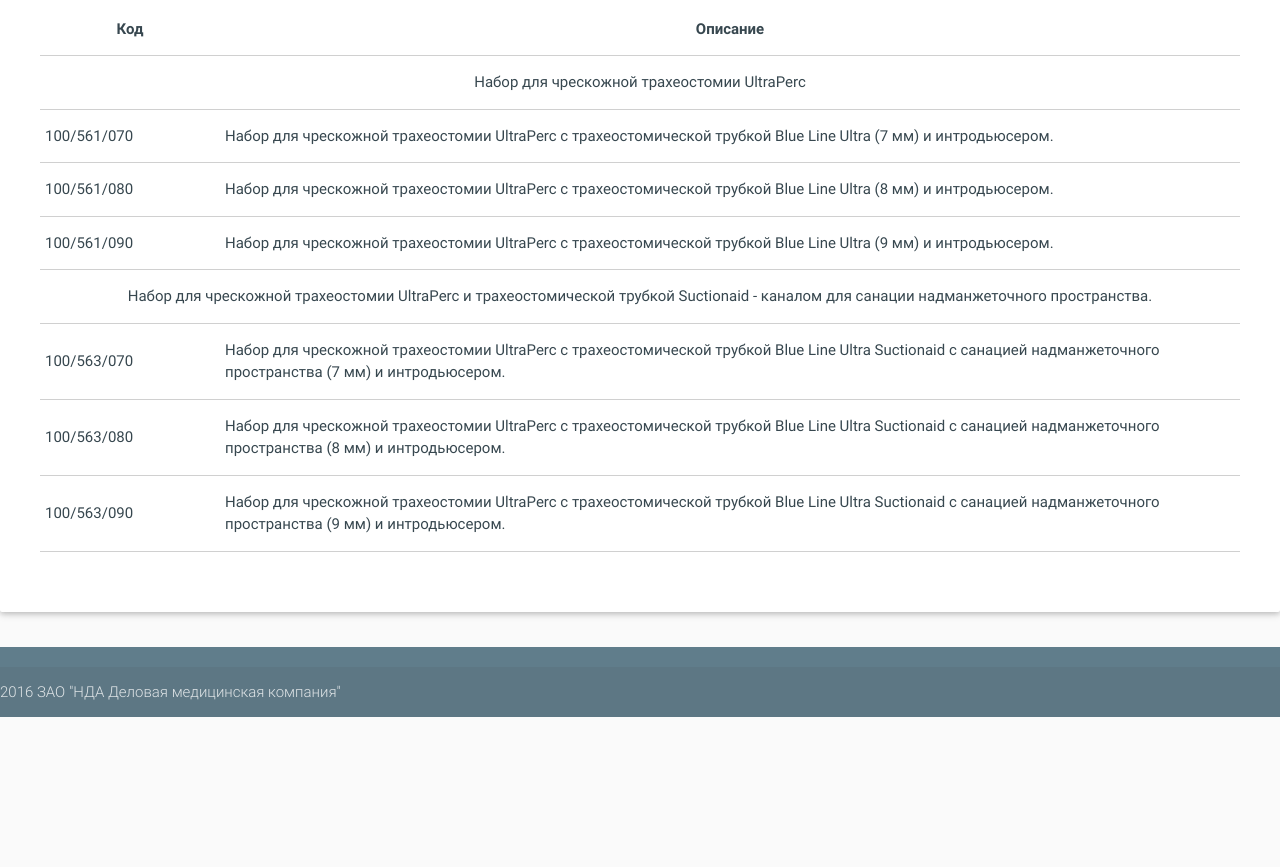
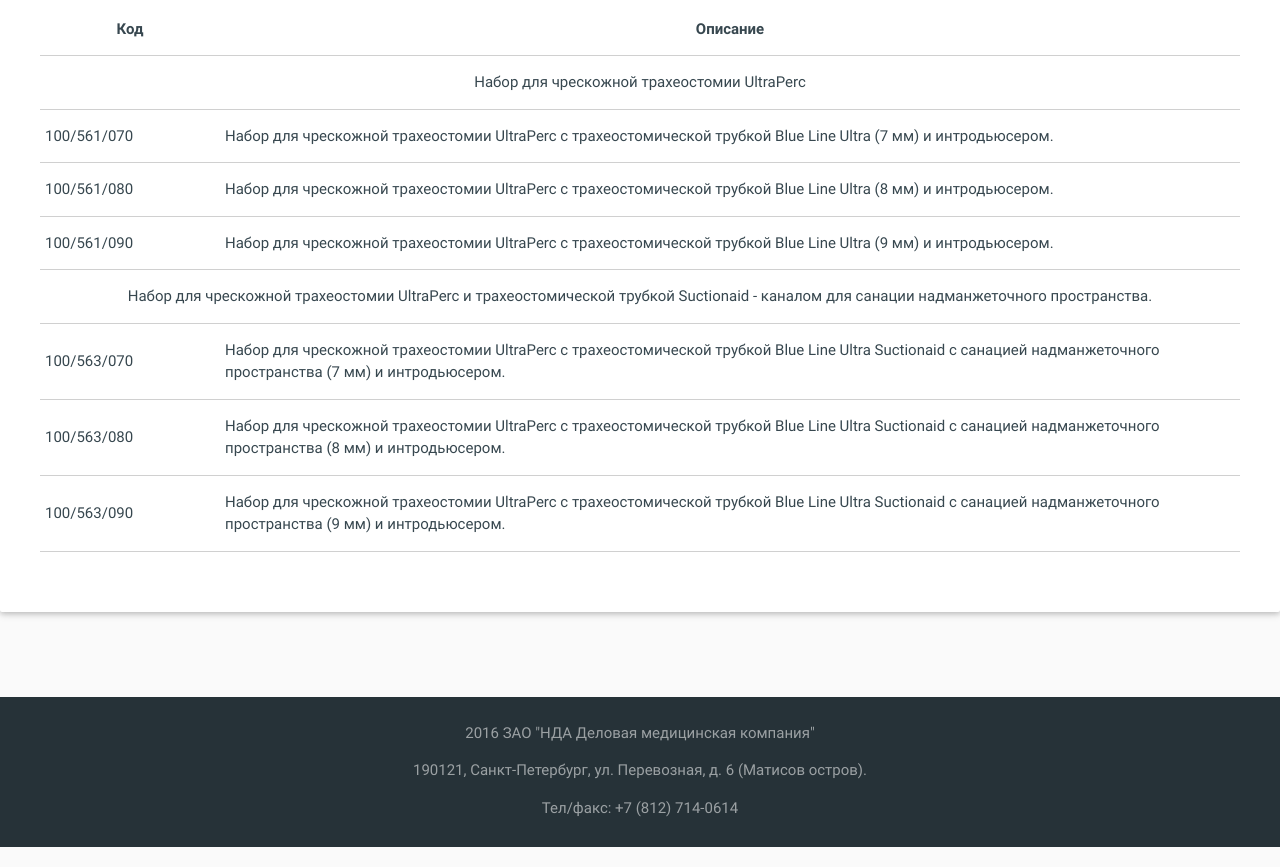
Before and after one commit to BerRossDolmat/portex-nda, a plain HTML site: page product.html in a window 1280 px wide. Shown: the part 1073-1940 px from the top of the page. Drawn offline with nearby package versions, Linux system fonts and the light colour scheme; a script that the page names is missing.

Commit message:
fixes to modal forms

```diff
--- a/css/main.css
+++ b/css/main.css
@@ -27,6 +27,7 @@ text-align: center;
 .min-height-50 {
 min-height: 100px;
 }
+
 
 /* Common */
 
@@ -200,16 +201,13 @@ width: 85%;
 
 /* Footer */
 
-
-
 .footer-style {
   position: absolute;
   bottom: 0px;
-
   width: 100%;
   /* Set the fixed height of the footer here */
   height: 150px;
-  background-color: rgb(33, 33, 33);
+  background-color: #263238;
 }
 
 .centered-text {
@@ -218,7 +216,7 @@ width: 85%;
 }
 
 .padding-top {
-  padding-top: 30px;
+  padding-top: 10px;
 }
 
 html {
@@ -227,6 +225,7 @@ html {
 }
 body {
   margin: 0 0 150px;
+  padding-bottom: 50px;
 }
 
 @media screen
--- a/product.html
+++ b/product.html
@@ -17,7 +17,7 @@
   <body class="grey lighten-5">
     <div class="navbar-fixed">
       <nav>
-        <div class="nav-wrapper blue">
+        <div class="nav-wrapper blue-grey darken-2">
           <div class="container">
             <div class="row">
               <div class="col s3 m3 l1 zero-padding-right">
@@ -151,13 +151,15 @@
 
     <!-- Footer -->
 
-    <footer class="page-footer blue-grey">
-          <div class="footer-copyright">
-            <div class="container">
-            2016 ЗАО "НДА Деловая медицинская компания"
-            </div>
-          </div>
-        </footer>
+    <footer class="footer-style">
+      <div class="container">
+        <div class="padding-top">
+          <p class="centered-text"> 2016 ЗАО "НДА Деловая медицинская компания"</p>
+          <p class="centered-text">190121, Санкт-Петербург, ул. Перевозная, д. 6 (Матисов остров).</p>
+          <p class="centered-text">Тел/факс: +7 (812) 714-0614</p>
+        </div>
+      </div>
+    </footer>
 
     <!-- Modal Structure -->
 
```
Also changed, not shown: groups.html (+9 -7 lines), index.html (+1 -1 lines).
